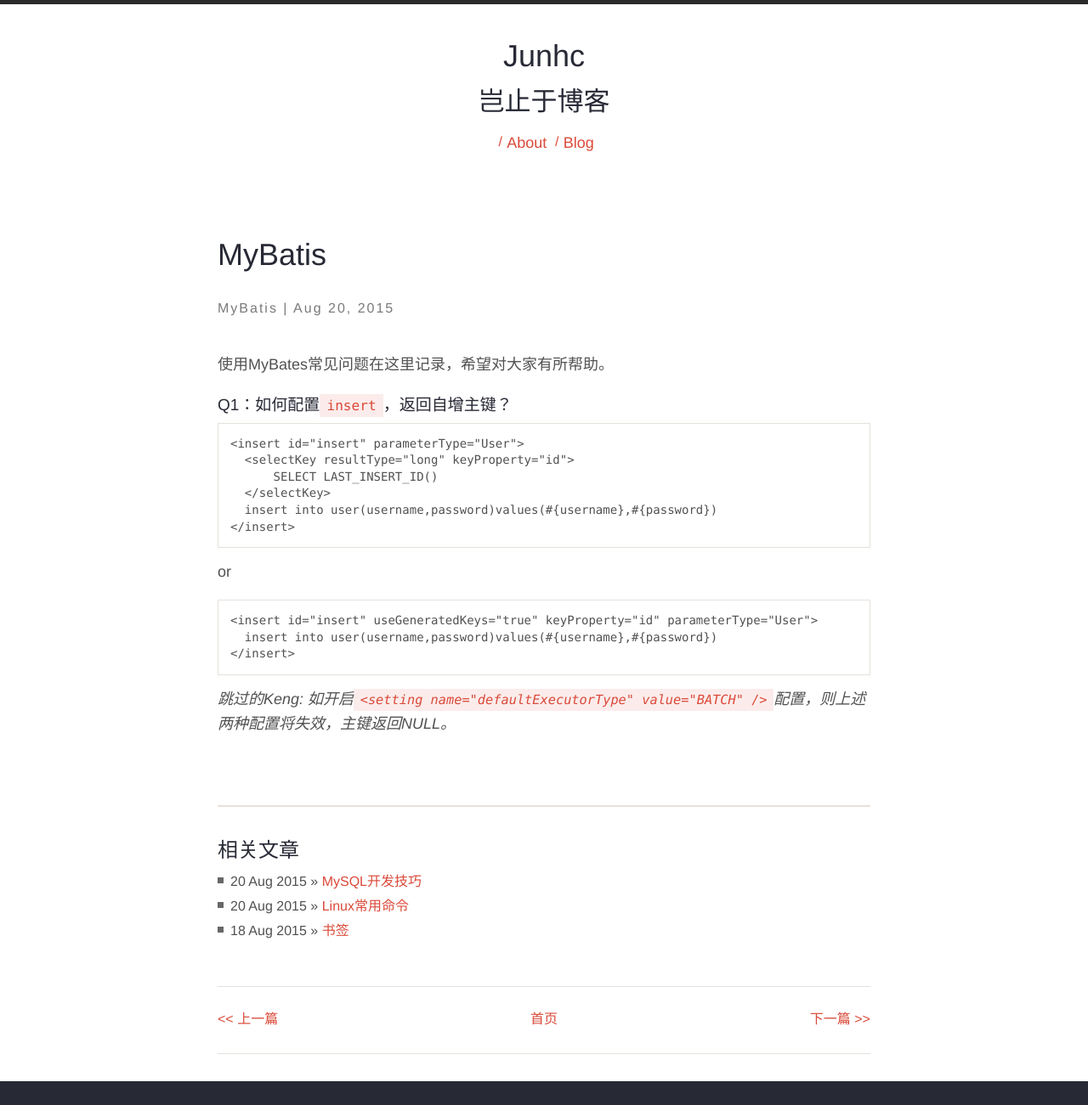
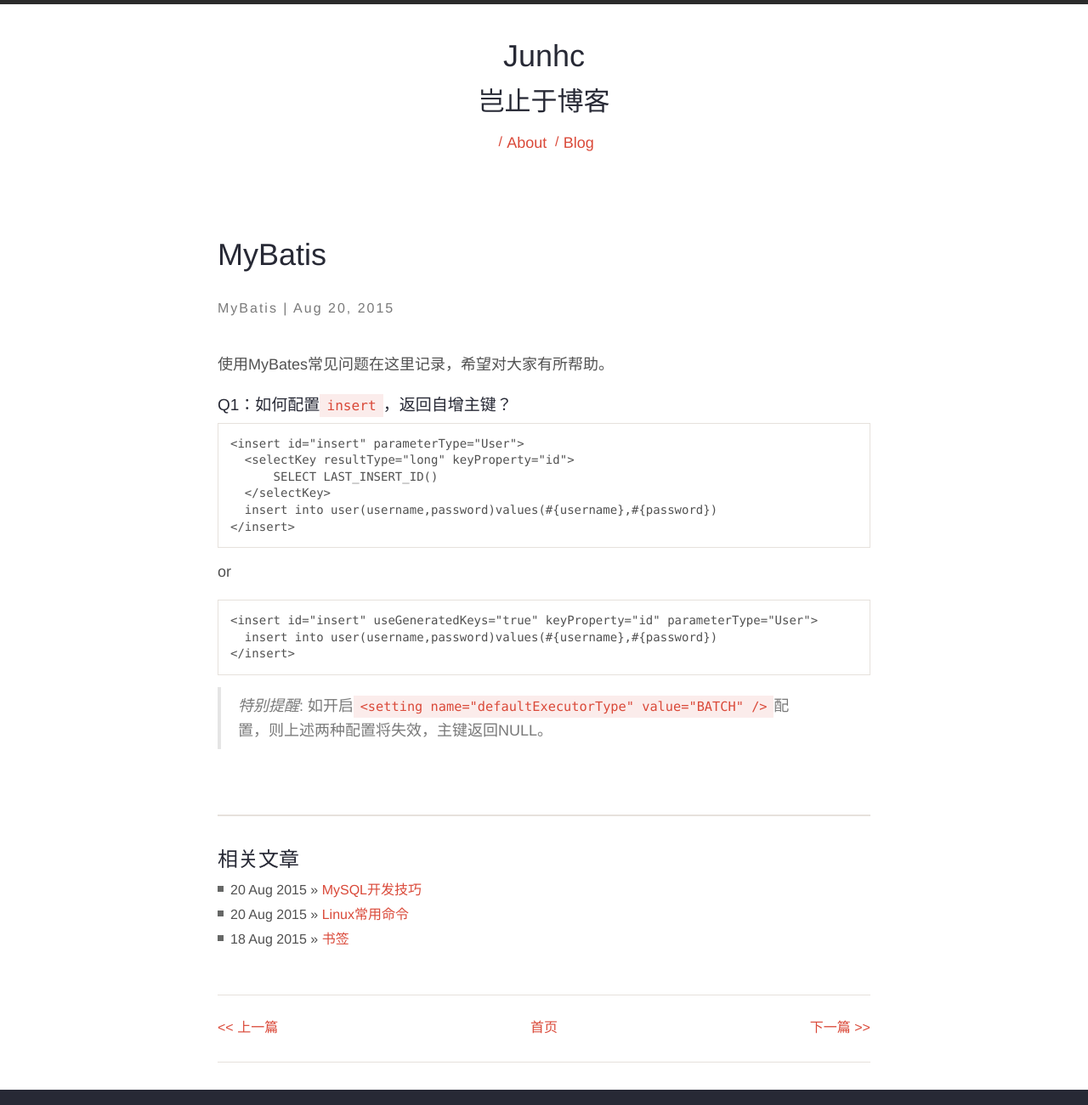
Before and after one commit to junhc/junhc.github.io, a Jekyll site: the page built from _posts/2015-08-21-mybatis.md, in a window 1280 px wide, cut to the strip 0-1301 px from the top of the page. Shown: the whole strip at 85% size. Built offline with Jekyll 4.4.1, drawn with Linux system fonts in a browser that asks for light colours; Markdown is read by kramdown in place of the engine named in the settings; comment, search, counter and statistics services are not loaded.

Commit message:
新增MyBatis

````diff
--- a/_layouts/post.html
+++ b/_layouts/post.html
@@ -68,5 +68,6 @@
 		 || document.getElementsByTagName('body')[0]).appendChild(ds);
 	})();
 	</script>
+	<style type="text/css">#ds-thread #ds-reset .ds-powered-by{display:none;}</style>
 	<!-- 多说公共JS代码 end -->
 </div>
--- a/_posts/2015-08-21-mybatis.md
+++ b/_posts/2015-08-21-mybatis.md
@@ -26,4 +26,4 @@
   insert into user(username,password)values(#{username},#{password})
 </insert>
 ```
-*跳过的Keng: 如开启`<setting name="defaultExecutorType" value="BATCH" />`配置，则上述两种配置将失效，主键返回NULL。*
+> *特别提醒*: 如开启`<setting name="defaultExecutorType" value="BATCH" />`配置，则上述两种配置将失效，主键返回NULL。
````
